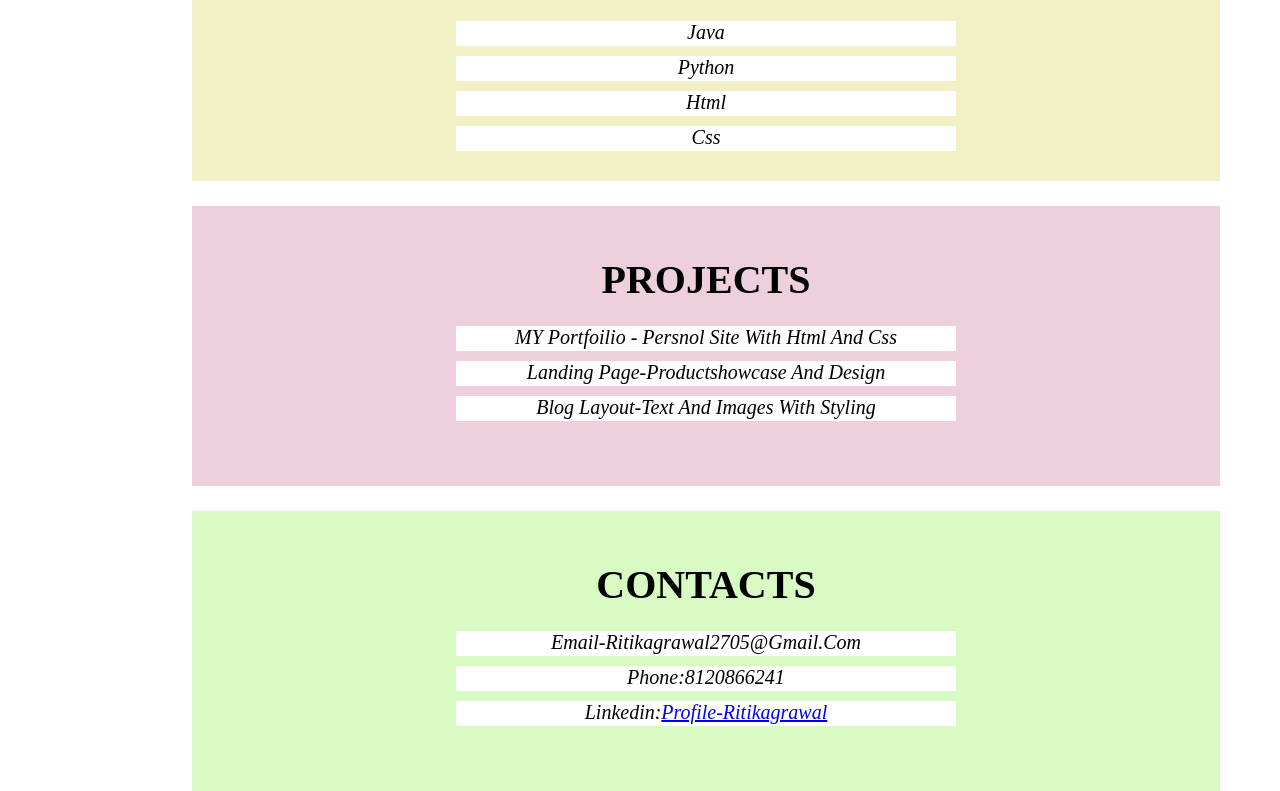
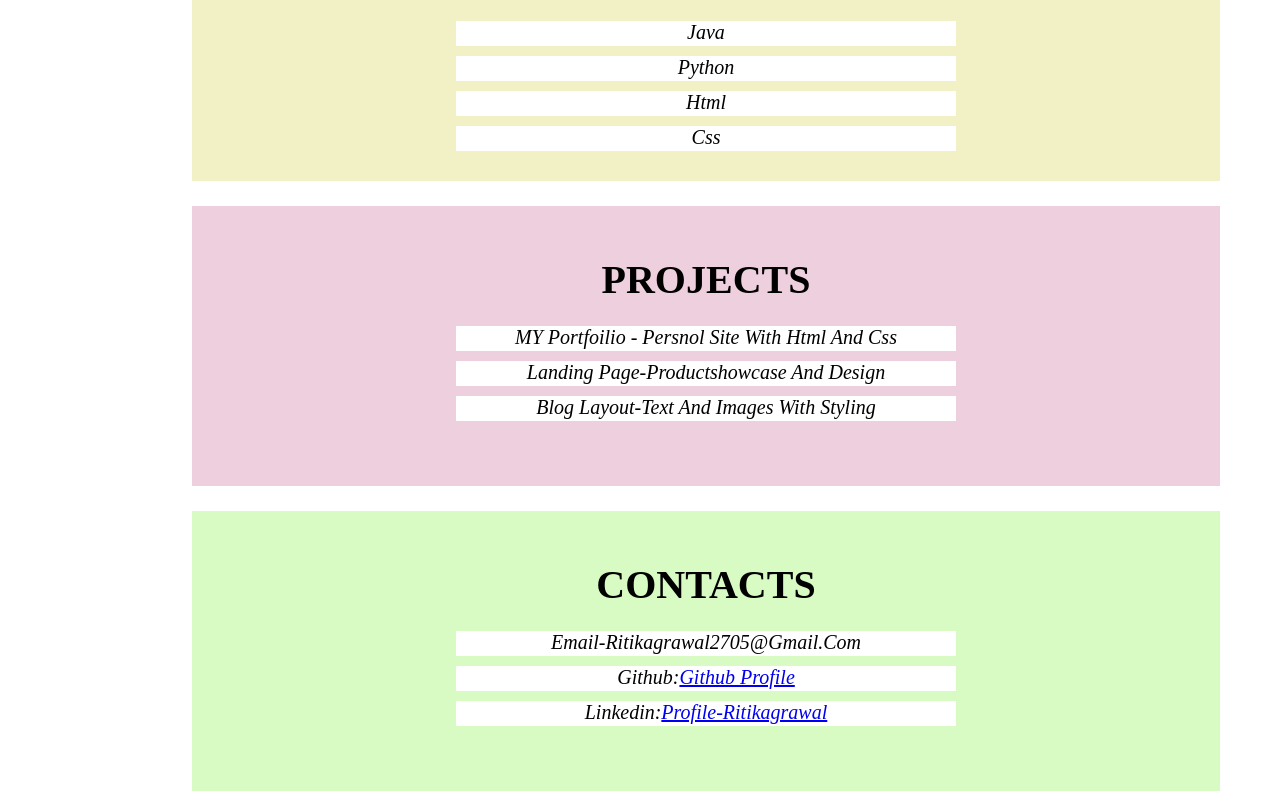
Before and after one commit to Ritik-se/github, a plain HTML site: page cohort 2/project1.html in a window 1280 px wide. Shown: the part 899-1690 px from the top of the page. Drawn offline with Linux system fonts and the light colour scheme.

Commit message:
Update project1.html

```diff
--- a/cohort 2/project1.html
+++ b/cohort 2/project1.html
@@ -76,7 +76,7 @@
         </div>
         <div id="h52">
 
-             <p><i>phone:8120866241</i></p>
+             <p><i>github:<a  target="-blank" href="https://github.com/Ritik-se" alt="github">github profile    </a></i></p>
 
         </div>
            <div id="h53">
```
